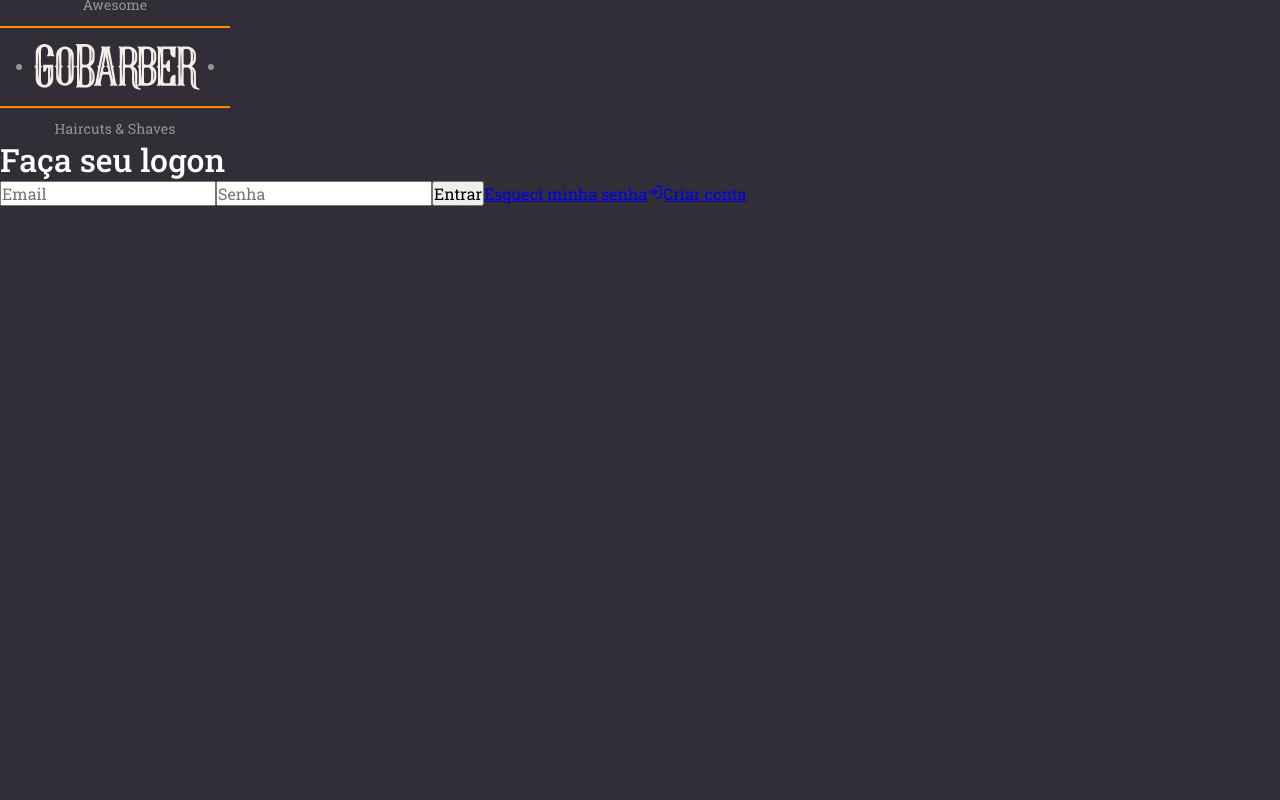
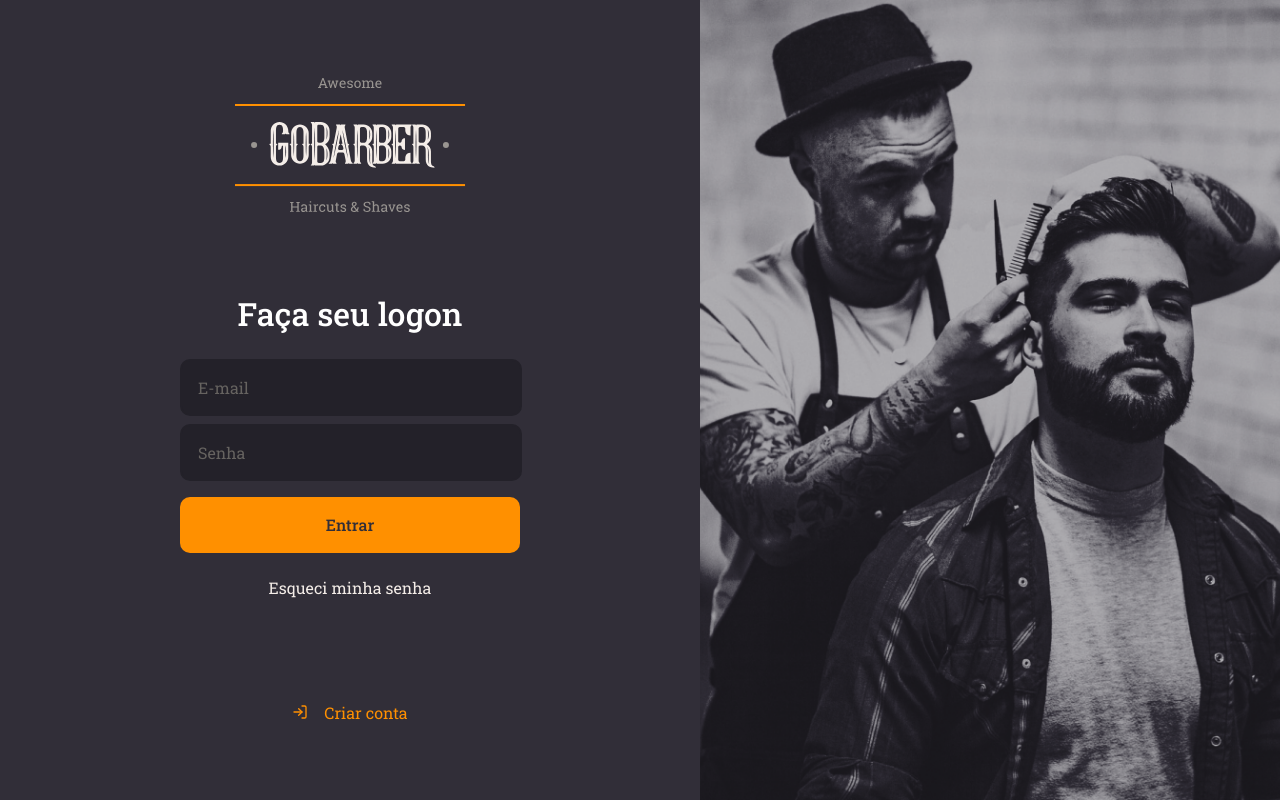
Before and after one commit to RenanRPDR/gobarber-web, a React (Create React App) app: page / in a window 1280 px wide. Built offline with nearby package versions, Linux system fonts and the light colour scheme.

Commit message:
Done: Página de login.

```diff
--- a/package.json
+++ b/package.json
@@ -10,6 +10,7 @@
     "@types/node": "^12.0.0",
     "@types/react": "^16.9.0",
     "@types/react-dom": "^16.9.0",
+    "polished": "^3.6.3",
     "react": "^16.13.1",
     "react-dom": "^16.13.1",
     "react-icons": "^3.10.0",
--- a/src/pages/SignIn/index.tsx
+++ b/src/pages/SignIn/index.tsx
@@ -10,22 +10,23 @@ const SignIn: React.FC = () => (
   <Container>
     <Content>
       <img src={logoImg} alt="GoBarber" />
+
       <form>
         <h1>Faça seu logon</h1>
 
-        <input placeholder="Email" />
+        <input placeholder="E-mail" />
 
         <input type="password" placeholder="Senha" />
 
         <button type="submit">Entrar</button>
 
         <a href="forgot">Esqueci minha senha</a>
+      </form>
 
-        <a href="login">
-          <FiLogIn />
-          Criar conta
-        </a>
-      </form>
+      <a href="login ">
+        <FiLogIn />
+        Criar conta
+      </a>
     </Content>
 
     <Background />
--- a/src/pages/SignIn/styles.ts
+++ b/src/pages/SignIn/styles.ts
@@ -1,7 +1,102 @@
 import styled from 'styled-components';
+import { shade } from 'polished';
+import signInBackgroundImg from '../../assets/sign-in-background.png';
 
-export const Container = styled.div``;
+export const Container = styled.div`
+  height: 100vh;
 
-export const Content = styled.div``;
+  display: flex;
+  align-items: stretch;
+`;
 
-export const Background = styled.div``;
+export const Content = styled.div`
+  display: flex;
+  flex-direction: column;
+  align-items: center;
+  justify-content: center;
+  /* Usar o place content para fazer o papel do justify + align */
+  /* place-content: center; */
+
+  width: 100%;
+  max-width: 700px;
+
+  form {
+    margin: 80px 0;
+    width: 340px;
+    text-align: center;
+
+    h1 {
+      margin-bottom: 24px;
+    }
+
+    input {
+      background: #232129;
+      border-radius: 10px;
+      border: 2px solid #232129;
+      padding: 16px;
+      width: 90%;
+      color: #f4ede8;
+
+      &::placeholder {
+        color: #666360;
+      }
+
+      & + input {
+        margin-top: 8px;
+      }
+    }
+
+    button {
+      background: #ff9000;
+      height: 56px;
+      border-radius: 10px;
+      border: 0;
+      padding: 0 16px;
+      color: #312e38;
+      width: 100%;
+      font-weight: 500;
+      margin-top: 16px;
+      transition: background-color 0.5s;
+
+      &:hover {
+        background: ${shade(0.4, '#ff9000')};
+      }
+    }
+
+    a {
+      color: #f4ede8;
+      display: block;
+      margin-top: 24px;
+      text-decoration: none;
+      transition: color 0.4s;
+
+      &:hover {
+        color: ${shade(0.4, '#f4ede8')};
+      }
+    }
+  }
+
+  > a {
+    color: #ff9000;
+    display: block;
+    margin-top: 24px;
+    text-decoration: none;
+    transition: color 0.4s;
+
+    display: flex;
+    align-items: center;
+
+    svg {
+      margin-right: 16px;
+    }
+    &:hover {
+      color: ${shade(0.4, '#ff9000')};
+    }
+  }
+`;
+
+export const Background = styled.div`
+  flex: 1;
+  background: url(${signInBackgroundImg}) no-repeat center;
+  background-size: cover;
+`;
```
Also changed, not shown: 1 other file (tests, documents, lock files or other folders).
